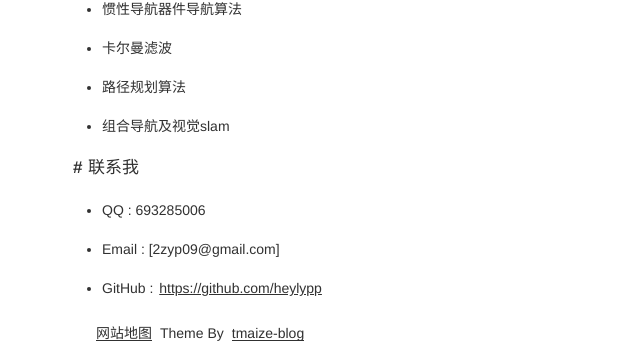
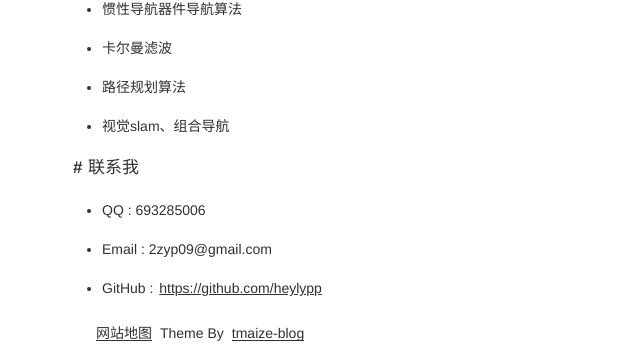
Before and after one commit to heylypp/heylypp.github.io, a Jekyll site: the page built from pages/about.md, in a window 1280 px wide. Shown: the part 258-604 px from the top of the page, without its empty margins (272-912 px from the left). Built offline with Jekyll 4.4.1, drawn with Linux system fonts in a browser that asks for light colours.

Commit message:
Update about.md

```diff
--- a/pages/about.md
+++ b/pages/about.md
@@ -15,12 +15,12 @@ title: 关于我
 
 - 路径规划算法
 
-- 组合导航及视觉slam
+- 视觉slam、组合导航
 
 ## 联系我
 
 - QQ : 693285006
 
-- Email : [2zyp09@gmail.com]
+- Email : 2zyp09@gmail.com
 
 - GitHub : [https://github.com/heylypp](https://github.com/heylypp)
```
